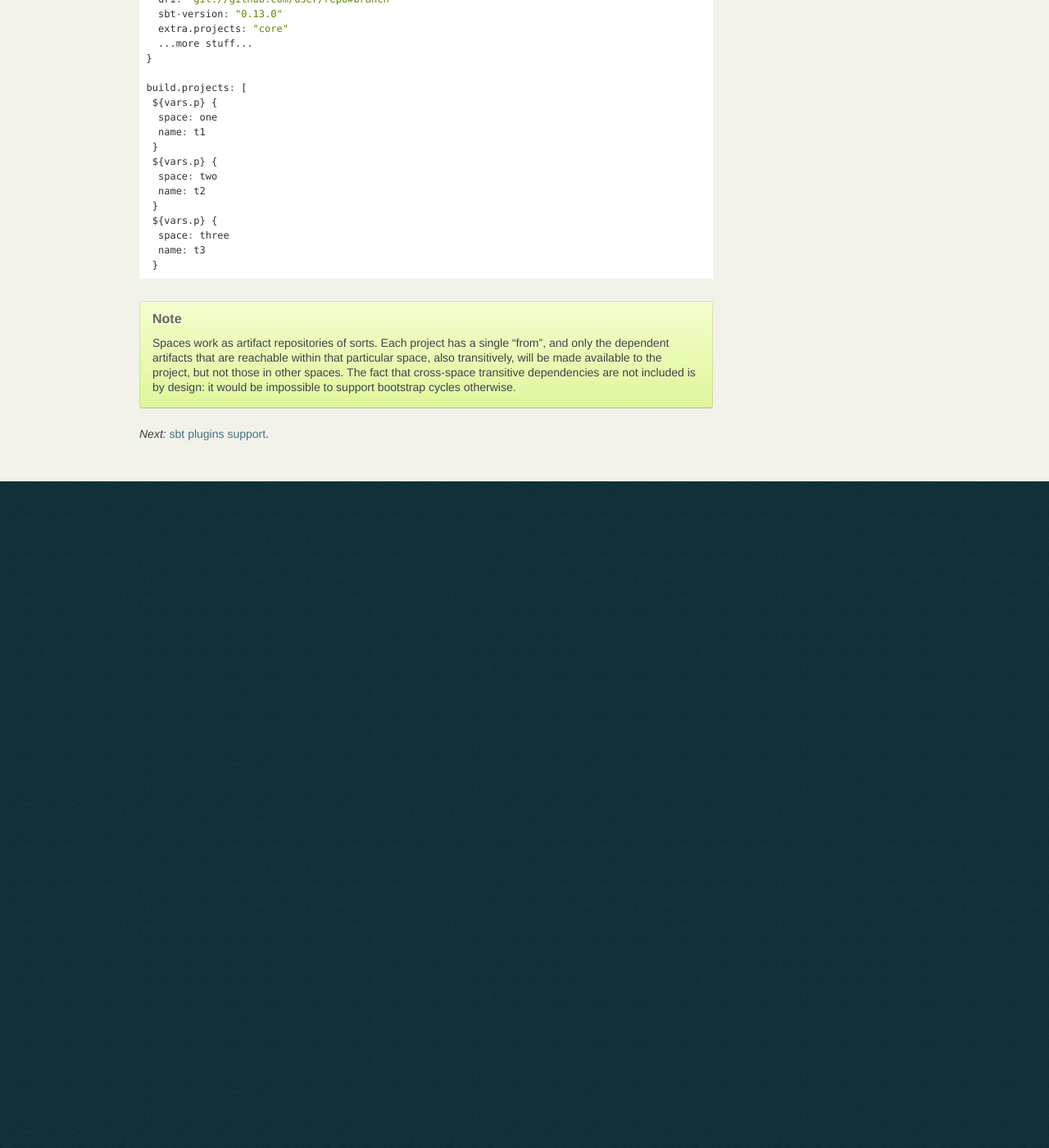
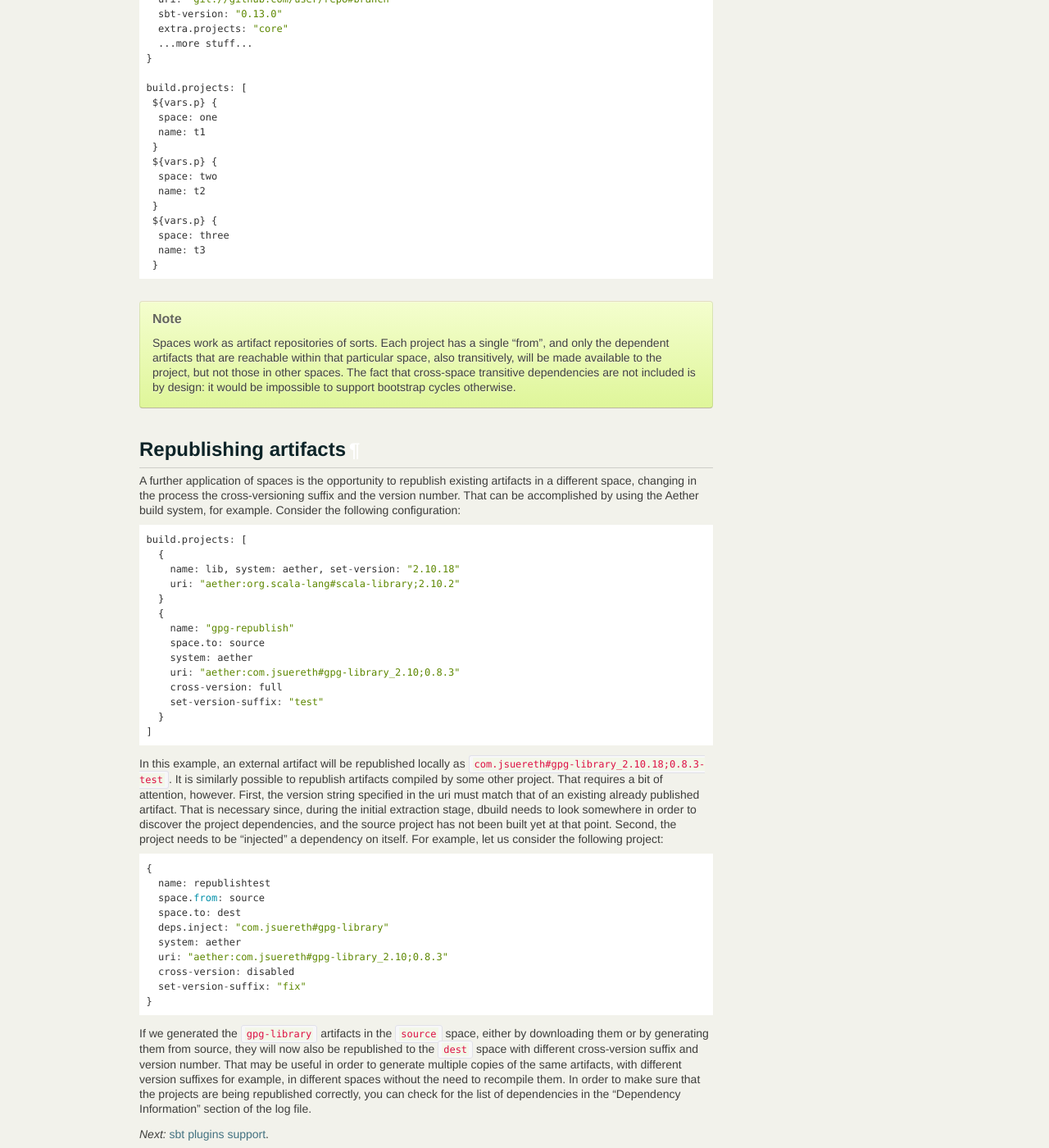
Before and after one commit to lightbend-labs/dbuild, a Sphinx documentation site: the page built from docs/src/sphinx/spaces.rst, in a window 1280 px wide and 1400 px high, scrolled down 5499 px. Shown: the whole window at 82% size. Built offline with Sphinx 7.4.7, drawn with Linux system fonts in a browser that asks for light colours; before the commit the page ends 6086 px from its top, so only the background shows below that; some of the changed text lies outside the part shown.

Commit message:
Docs for the Aether build system

```diff
--- a/docs/src/sphinx/spaces.rst
+++ b/docs/src/sphinx/spaces.rst
@@ -375,4 +375,57 @@ then define the three occurrences. For example:
   dependencies are not included is by design: it would be impossible to support bootstrap cycles
   otherwise.
 
+Republishing artifacts
+----------------------
+
+A further application of spaces is the opportunity to republish existing artifacts in a
+different space, changing in the process the cross-versioning suffix and the version number.
+That can be accomplished by using the Aether build system, for example. Consider the following
+configuration:
+
+.. code-block:: javascript
+
+  build.projects: [
+    {
+      name: lib, system: aether, set-version: "2.10.18"
+      uri: "aether:org.scala-lang#scala-library;2.10.2"
+    }
+    {
+      name: "gpg-republish"
+      space.to: source
+      system: aether
+      uri: "aether:com.jsuereth#gpg-library_2.10;0.8.3"
+      cross-version: full
+      set-version-suffix: "test"
+    }
+  ]
+
+In this example, an external artifact will be republished locally as ``com.jsuereth#gpg-library_2.10.18;0.8.3-test``.
+It is similarly possible to republish artifacts compiled by some other project. That requires a bit of attention, however.
+First, the version string specified in the uri must match that of an existing already published artifact. That is
+necessary since, during the initial extraction stage, dbuild needs to look somewhere in order to discover the
+project dependencies, and the source project has not been built yet at that point. Second, the project needs to be
+"injected" a dependency on itself. For example, let us consider the following project:
+
+.. code-block:: javascript
+
+  {
+    name: republishtest
+    space.from: source
+    space.to: dest
+    deps.inject: "com.jsuereth#gpg-library"
+    system: aether
+    uri: "aether:com.jsuereth#gpg-library_2.10;0.8.3"
+    cross-version: disabled
+    set-version-suffix: "fix"
+  }
+
+If we generated the ``gpg-library`` artifacts in the ``source`` space, either by downloading them or by generating
+them from source, they will now also be republished to the ``dest`` space with different cross-version suffix and
+version number. That may be useful in order to generate multiple copies of the same artifacts, with different
+version suffixes for example, in different spaces without the need to recompile them. In order to make sure that
+the projects are being republished correctly, you can check for the list of dependencies in the "Dependency
+Information" section of the log file.
+
+
 *Next:* :doc:`plugins`.
```
Also changed, not shown: docs/src/sphinx/dbuild.rst (+42 -2 lines).
